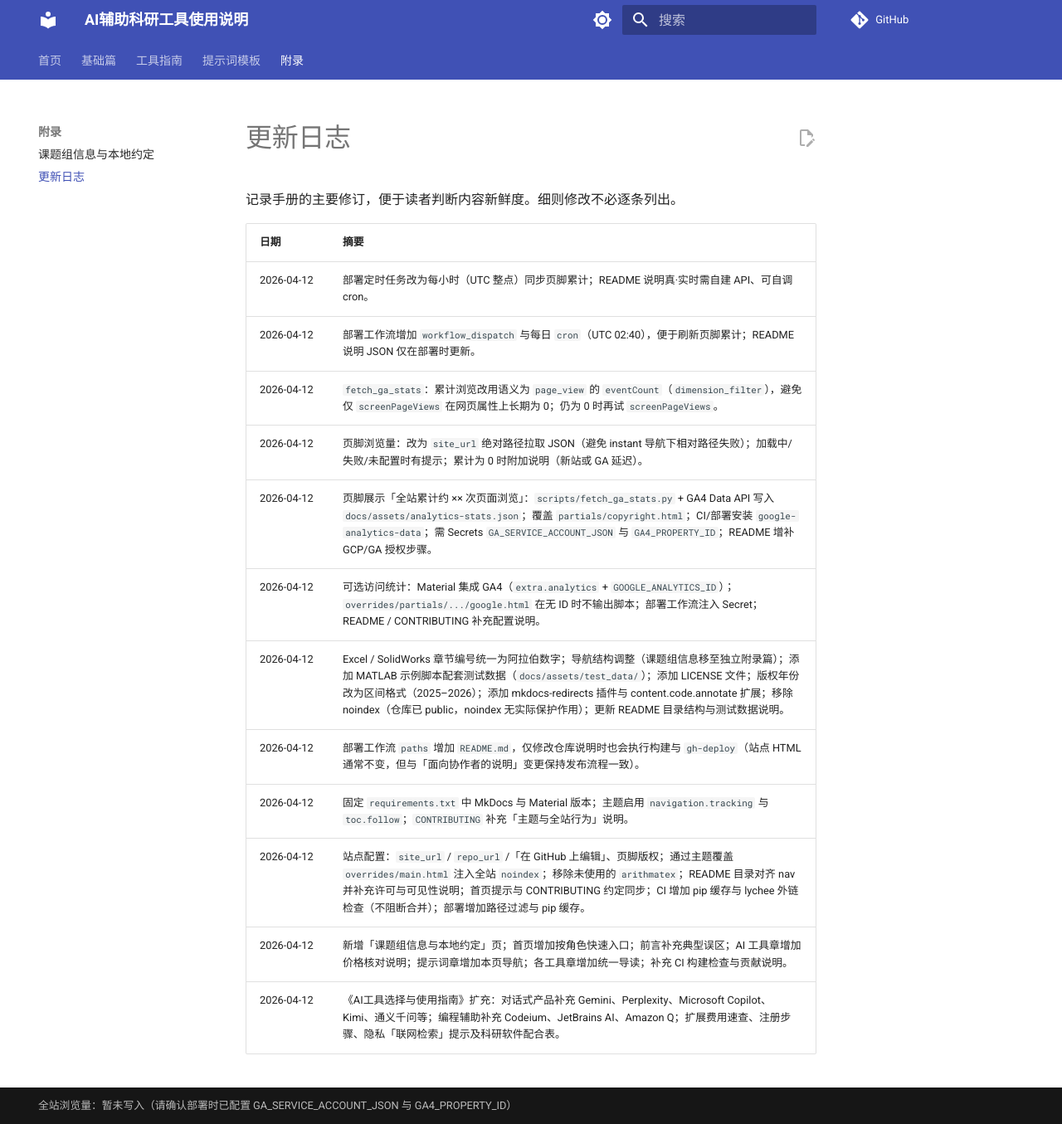
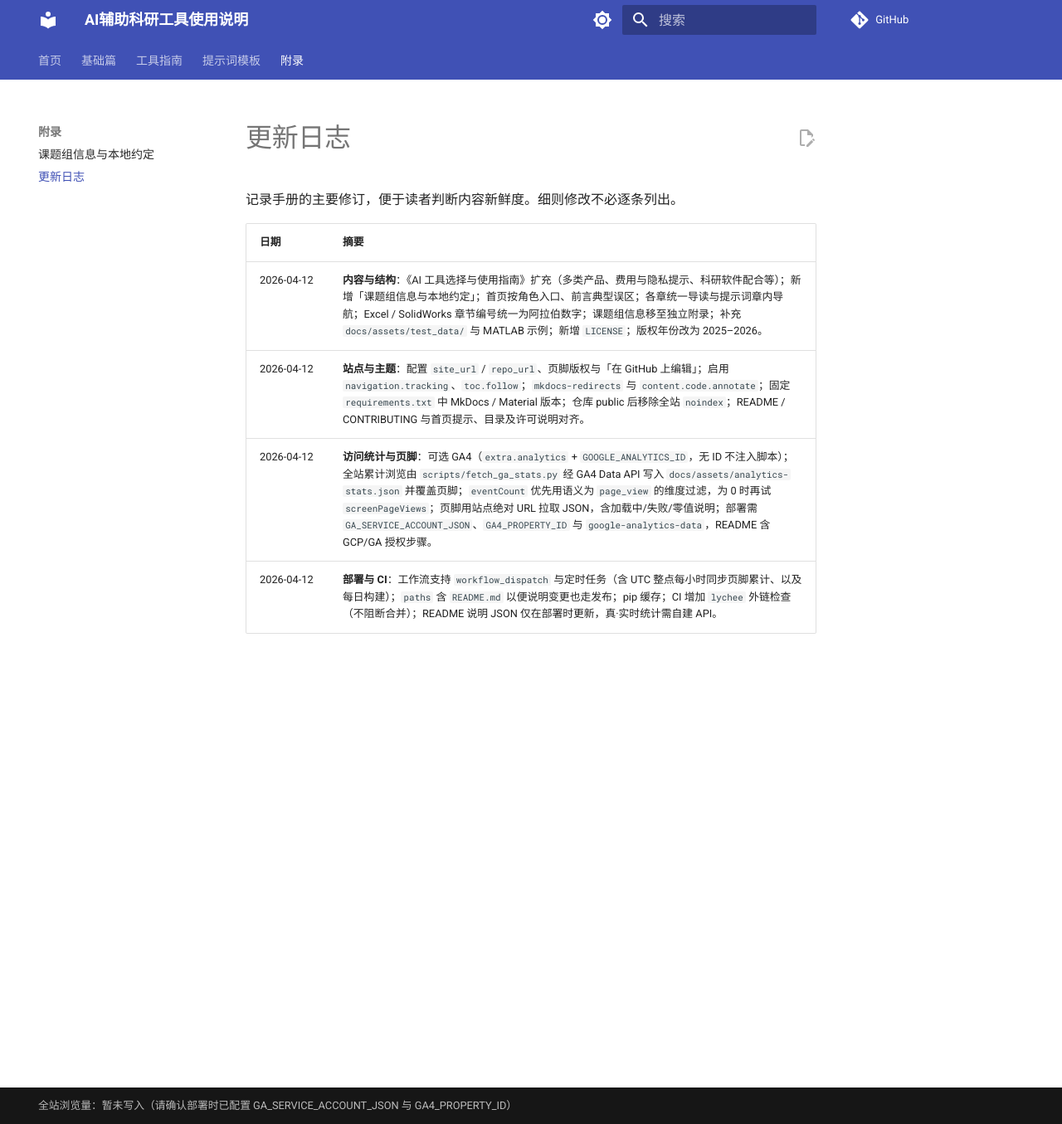
Before and after one commit to 2Dmaterial-lab/AIUserManual, an MkDocs documentation site: the page built from docs/changelog.md, in a window 1280 px wide and 1355 px high. Shown: the whole window at 83% size. Built offline with MkDocs 1.6.1 and Material for MkDocs 9.7.7, drawn with Linux system fonts in a browser that asks for light colours; comment, search, counter and statistics services are not loaded.

Commit message:
docs: 精简 changelog，按主题合并同日条目
Made-with: Cursor

```diff
--- a/docs/changelog.md
+++ b/docs/changelog.md
@@ -4,15 +4,7 @@
 
 | 日期 | 摘要 |
 |------|------|
-| 2026-04-12 | 部署定时任务改为每小时（UTC 整点）同步页脚累计；README 说明真·实时需自建 API、可自调 cron。 |
-| 2026-04-12 | 部署工作流增加 `workflow_dispatch` 与每日 `cron`（UTC 02:40），便于刷新页脚累计；README 说明 JSON 仅在部署时更新。 |
-| 2026-04-12 | `fetch_ga_stats`：累计浏览改用语义为 `page_view` 的 `eventCount`（`dimension_filter`），避免仅 `screenPageViews` 在网页属性上长期为 0；仍为 0 时再试 `screenPageViews`。 |
-| 2026-04-12 | 页脚浏览量：改为 `site_url` 绝对路径拉取 JSON（避免 instant 导航下相对路径失败）；加载中/失败/未配置时有提示；累计为 0 时附加说明（新站或 GA 延迟）。 |
-| 2026-04-12 | 页脚展示「全站累计约 ×× 次页面浏览」：`scripts/fetch_ga_stats.py` + GA4 Data API 写入 `docs/assets/analytics-stats.json`；覆盖 `partials/copyright.html`；CI/部署安装 `google-analytics-data`；需 Secrets `GA_SERVICE_ACCOUNT_JSON` 与 `GA4_PROPERTY_ID`；README 增补 GCP/GA 授权步骤。 |
-| 2026-04-12 | 可选访问统计：Material 集成 GA4（`extra.analytics` + `GOOGLE_ANALYTICS_ID`）；`overrides/partials/.../google.html` 在无 ID 时不输出脚本；部署工作流注入 Secret；README / CONTRIBUTING 补充配置说明。 |
-| 2026-04-12 | Excel / SolidWorks 章节编号统一为阿拉伯数字；导航结构调整（课题组信息移至独立附录篇）；添加 MATLAB 示例脚本配套测试数据（`docs/assets/test_data/`）；添加 LICENSE 文件；版权年份改为区间格式（2025–2026）；添加 mkdocs-redirects 插件与 content.code.annotate 扩展；移除 noindex（仓库已 public，noindex 无实际保护作用）；更新 README 目录结构与测试数据说明。 |
-| 2026-04-12 | 部署工作流 `paths` 增加 `README.md`，仅修改仓库说明时也会执行构建与 `gh-deploy`（站点 HTML 通常不变，但与「面向协作者的说明」变更保持发布流程一致）。 |
-| 2026-04-12 | 固定 `requirements.txt` 中 MkDocs 与 Material 版本；主题启用 `navigation.tracking` 与 `toc.follow`；`CONTRIBUTING` 补充「主题与全站行为」说明。 |
-| 2026-04-12 | 站点配置：`site_url` / `repo_url` /「在 GitHub 上编辑」、页脚版权；通过主题覆盖 `overrides/main.html` 注入全站 `noindex`；移除未使用的 `arithmatex`；README 目录对齐 nav 并补充许可与可见性说明；首页提示与 CONTRIBUTING 约定同步；CI 增加 pip 缓存与 lychee 外链检查（不阻断合并）；部署增加路径过滤与 pip 缓存。 |
-| 2026-04-12 | 新增「课题组信息与本地约定」页；首页增加按角色快速入口；前言补充典型误区；AI 工具章增加价格核对说明；提示词章增加本页导航；各工具章增加统一导读；补充 CI 构建检查与贡献说明。 |
-| 2026-04-12 | 《AI工具选择与使用指南》扩充：对话式产品补充 Gemini、Perplexity、Microsoft Copilot、Kimi、通义千问等；编程辅助补充 Codeium、JetBrains AI、Amazon Q；扩展费用速查、注册步骤、隐私「联网检索」提示及科研软件配合表。 |
+| 2026-04-12 | **内容与结构**：《AI 工具选择与使用指南》扩充（多类产品、费用与隐私提示、科研软件配合等）；新增「课题组信息与本地约定」；首页按角色入口、前言典型误区；各章统一导读与提示词章内导航；Excel / SolidWorks 章节编号统一为阿拉伯数字；课题组信息移至独立附录；补充 `docs/assets/test_data/` 与 MATLAB 示例；新增 `LICENSE`；版权年份改为 2025–2026。 |
+| 2026-04-12 | **站点与主题**：配置 `site_url` / `repo_url`、页脚版权与「在 GitHub 上编辑」；启用 `navigation.tracking`、`toc.follow`；`mkdocs-redirects` 与 `content.code.annotate`；固定 `requirements.txt` 中 MkDocs / Material 版本；仓库 public 后移除全站 `noindex`；README / CONTRIBUTING 与首页提示、目录及许可说明对齐。 |
+| 2026-04-12 | **访问统计与页脚**：可选 GA4（`extra.analytics` + `GOOGLE_ANALYTICS_ID`，无 ID 不注入脚本）；全站累计浏览由 `scripts/fetch_ga_stats.py` 经 GA4 Data API 写入 `docs/assets/analytics-stats.json` 并覆盖页脚；`eventCount` 优先用语义为 `page_view` 的维度过滤，为 0 时再试 `screenPageViews`；页脚用站点绝对 URL 拉取 JSON，含加载中/失败/零值说明；部署需 `GA_SERVICE_ACCOUNT_JSON`、`GA4_PROPERTY_ID` 与 `google-analytics-data`，README 含 GCP/GA 授权步骤。 |
+| 2026-04-12 | **部署与 CI**：工作流支持 `workflow_dispatch` 与定时任务（含 UTC 整点每小时同步页脚累计、以及每日构建）；`paths` 含 `README.md` 以便说明变更也走发布；pip 缓存；CI 增加 `lychee` 外链检查（不阻断合并）；README 说明 JSON 仅在部署时更新，真·实时统计需自建 API。 |
```
